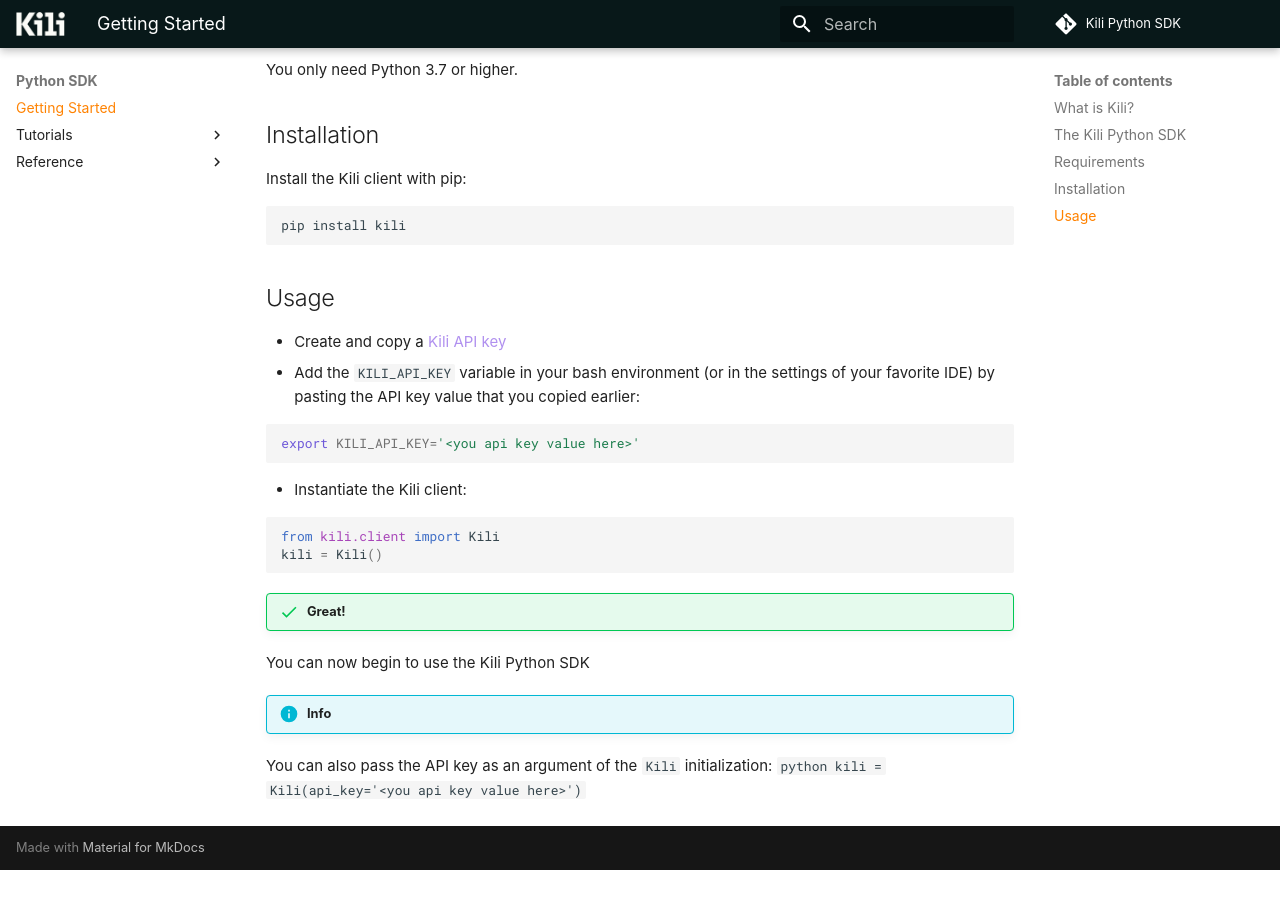
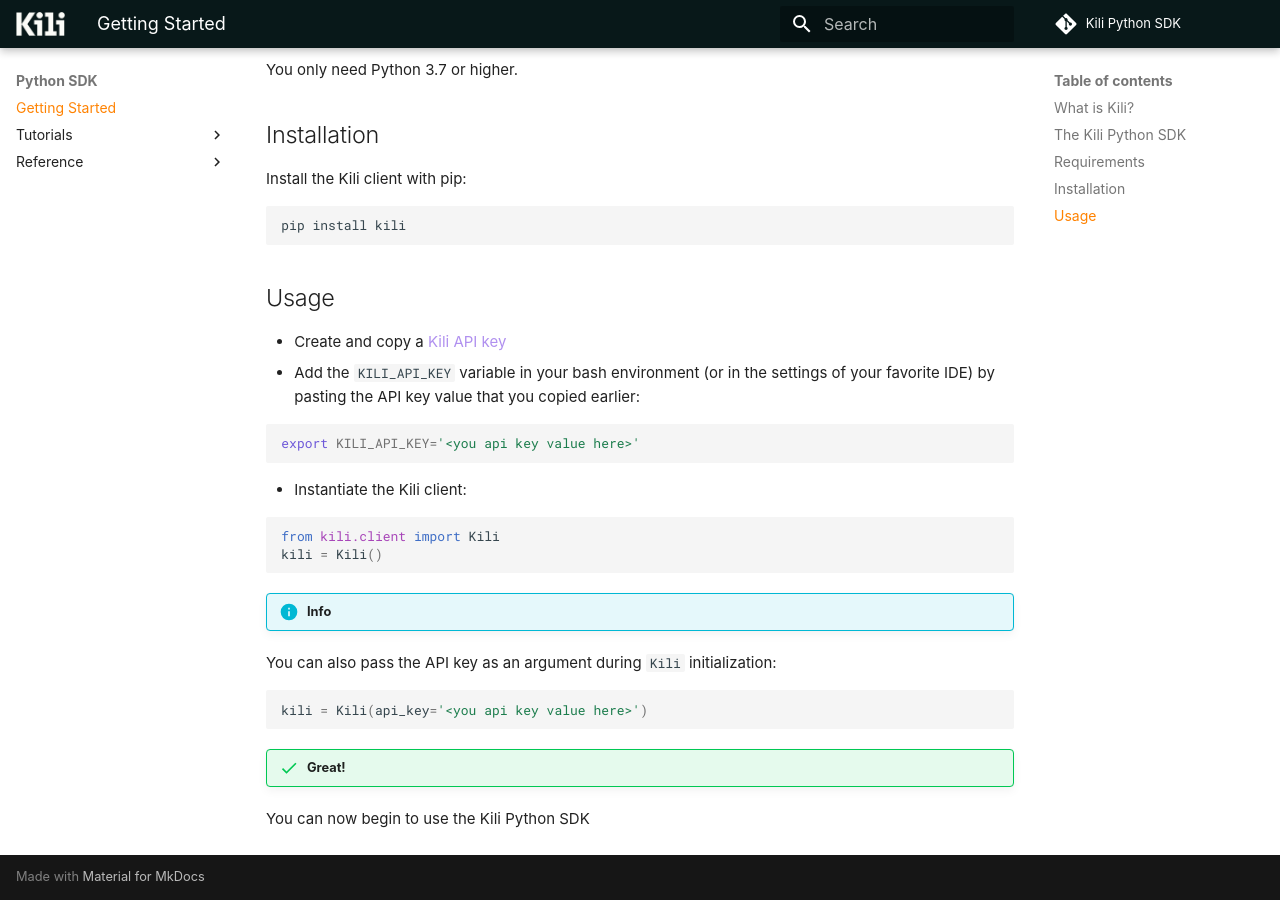
Before and after one commit to kili-technology/kili-python-sdk, an MkDocs documentation site: the page built from docs/index.md, in a window 1280 px wide and 900 px high, scrolled down 758 px. Built offline with MkDocs 1.6.1 and Material for MkDocs 9.7.7, drawn with Linux system fonts in a browser that asks for light colours; some web fonts are replaced; comment, search, counter and statistics services are not loaded; the version menu is left out; before the commit the page ends 1628 px from its top, so only the background shows below that.

Commit message:
docs: fix doc index homepage (#985)

````diff
--- a/docs/index.md
+++ b/docs/index.md
@@ -40,9 +40,12 @@
   kili = Kili()
   ```
 
+!!! info
+You can also pass the API key as an argument during `Kili` initialization:
+
+```python
+kili = Kili(api_key='<you api key value here>')
+```
+
 !!! success "Great!"
 You can now begin to use the Kili Python SDK
-
-!!! info
-You can also pass the API key as an argument of the `Kili` initialization:
-`python kili = Kili(api_key='<you api key value here>') `
````
